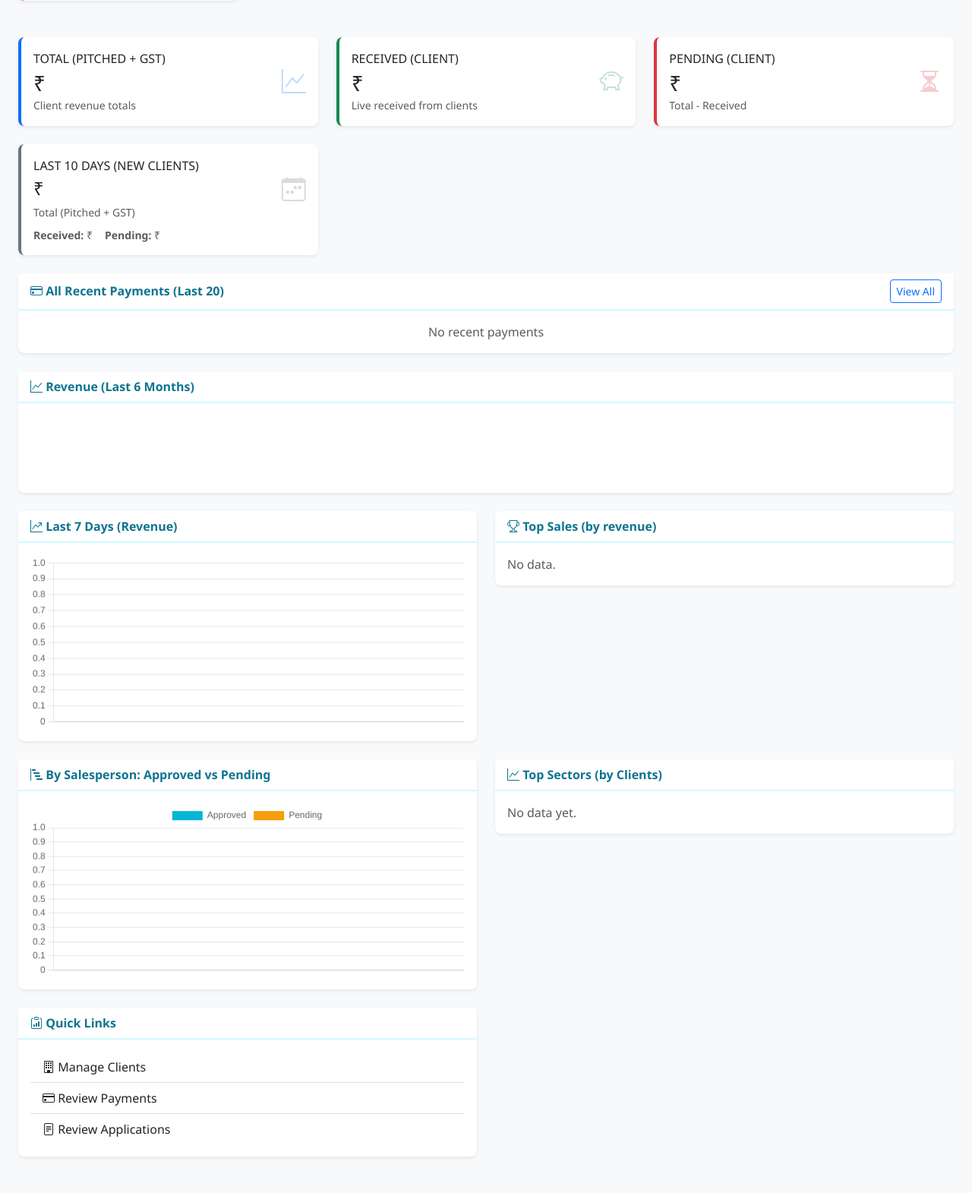
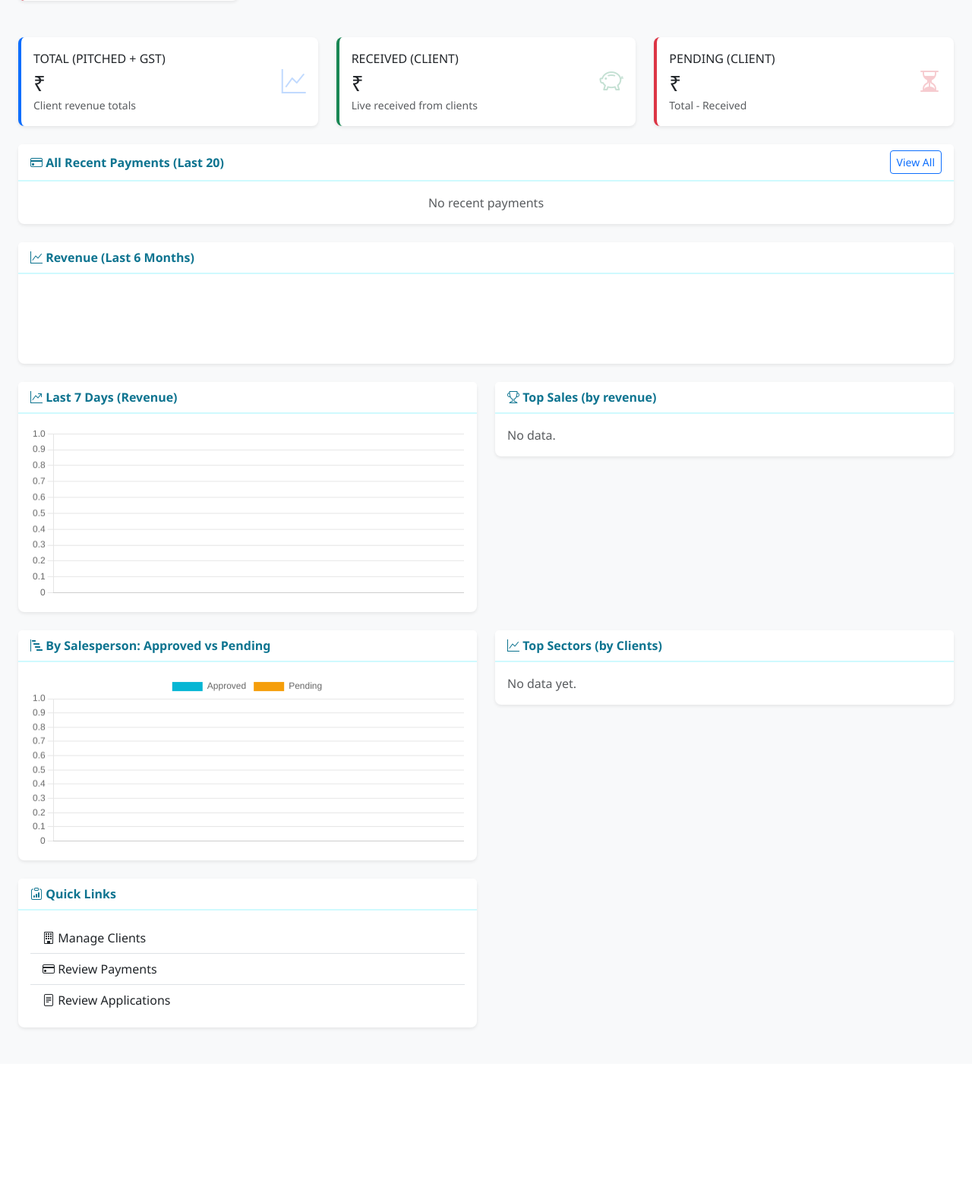
Before and after one commit to Utkarsh1506/crm-agnivridhi, a Django app: template templates/dashboards/owner_dashboard.html in a window 1280 px wide. Shown: the part 1154-2725 px from the top of the page at 76% size. After the commit the page ends 2510 px from the top, so only its background shows below. Run offline with Django 5.2, Linux system fonts and the light colour scheme; the template is opened without the code that fills it, so the values that code supplies are empty.

Commit message:
chore(dashboards): remove last-10-day revenue card, use existing client totals

```diff
--- a/templates/dashboards/owner_dashboard.html
+++ b/templates/dashboards/owner_dashboard.html
@@ -218,28 +218,6 @@
     </div>
 </div>
 
-<div class="row">
-    <div class="col-xl-4 col-md-6 mb-4">
-        <div class="card stats-card border-start border-secondary border-4">
-            <div class="card-body">
-                <div class="row align-items-center">
-                    <div class="col">
-                        <div class="text-xs text-uppercase mb-1">Last 10 Days (New Clients)</div>
-                        <div class="h4 mb-1">₹{{ last10_revenue.total_with_gst|floatformat:0 }}</div>
-                        <small class="text-muted">Total (Pitched + GST)</small>
-                    </div>
-                    <div class="col-auto">
-                        <i class="bi bi-calendar-week fs-2 text-secondary opacity-25"></i>
-                    </div>
-                </div>
-                <div class="d-flex gap-3 mt-2 small text-muted">
-                    <span><strong>Received:</strong> ₹{{ last10_revenue.total_received|floatformat:0 }}</span>
-                    <span><strong>Pending:</strong> ₹{{ last10_revenue.total_pending|floatformat:0 }}</span>
-                </div>
-            </div>
-        </div>
-    </div>
-</div>
 
 <!-- New Client Credentials Section -->
 {% if unsent_credentials %}
```
Also changed, not shown: accounts/views.py (+2 -15 lines), templates/dashboards/admin_dashboard.html (+0 -24 lines).
